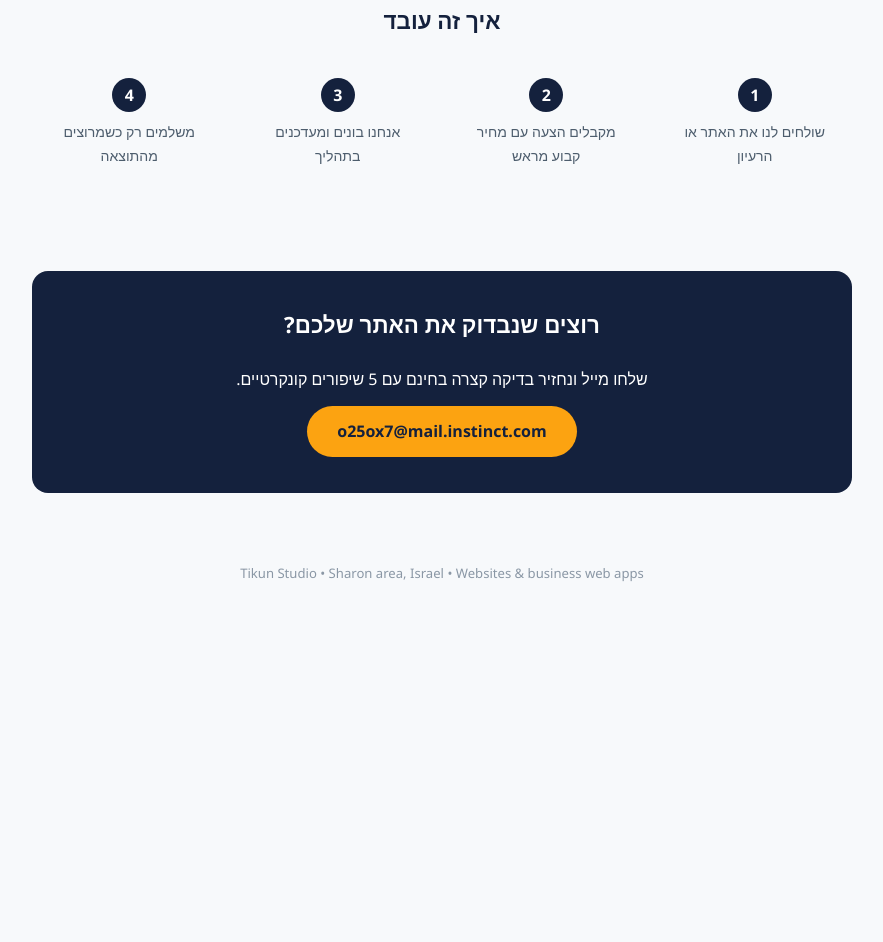
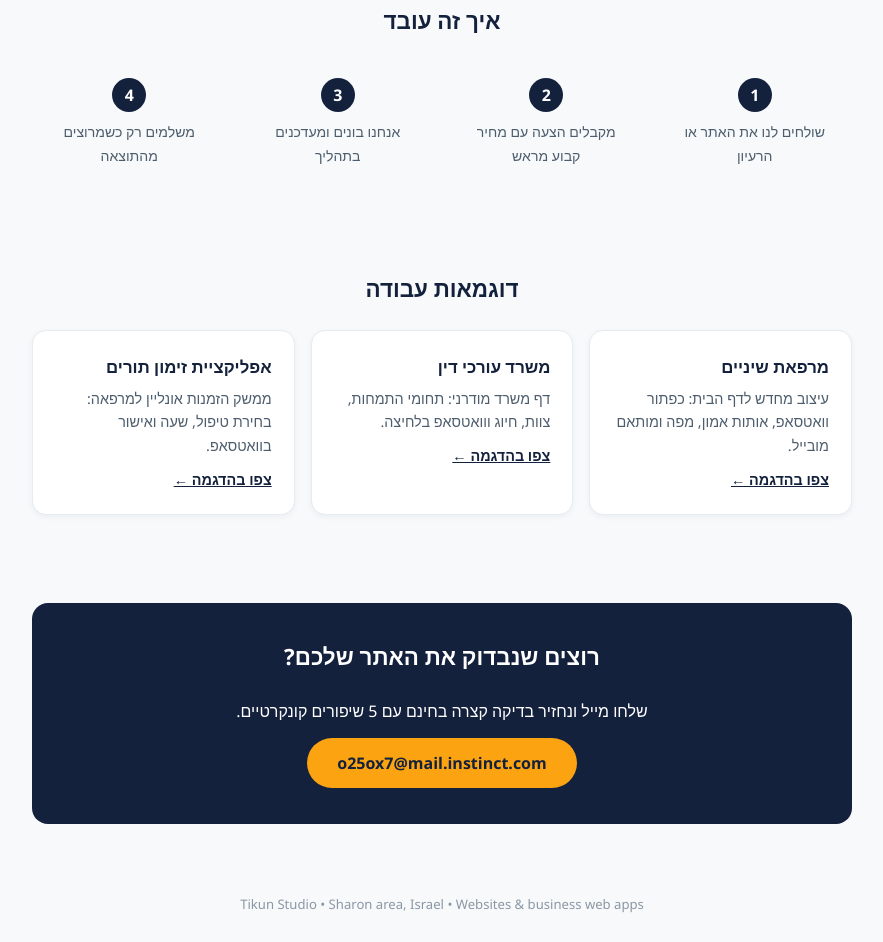
Before and after one commit to tikun-studio/tikun-studio.github.io, a plain HTML site: page index.html in a window 1280 px wide. Shown: the part 707-1649 px from the top of the page, without its empty margins (198-1081 px from the left). Before the commit the page ends 1317 px from the top, so only its background shows below. Drawn offline with Linux system fonts and the light colour scheme.

Commit message:
link demos from landing

```diff
--- a/index.html
+++ b/index.html
@@ -72,6 +72,30 @@
   </div>
 </section>
 
+
+<section>
+  <div class="wrap">
+    <h2>דוגמאות עבודה</h2>
+    <div class="cards">
+      <div class="card">
+        <h3>מרפאת שיניים</h3>
+        <p>עיצוב מחדש לדף הבית: כפתור וואטסאפ, אותות אמון, מפה ומותאם מובייל.</p>
+        <p style="margin-top:10px"><a href="https://tikun-studio.github.io/demos/smile-center/" style="color:#14213d;font-weight:700">צפו בהדגמה ←</a></p>
+      </div>
+      <div class="card">
+        <h3>משרד עורכי דין</h3>
+        <p>דף משרד מודרני: תחומי התמחות, צוות, חיוג ווואטסאפ בלחיצה.</p>
+        <p style="margin-top:10px"><a href="https://tikun-studio.github.io/demos/zn-law/" style="color:#14213d;font-weight:700">צפו בהדגמה ←</a></p>
+      </div>
+      <div class="card">
+        <h3>אפליקציית זימון תורים</h3>
+        <p>ממשק הזמנות אונליין למרפאה: בחירת טיפול, שעה ואישור בוואטסאפ.</p>
+        <p style="margin-top:10px"><a href="https://tikun-studio.github.io/demos/rivka-lev/" style="color:#14213d;font-weight:700">צפו בהדגמה ←</a></p>
+      </div>
+    </div>
+  </div>
+</section>
+
 <section>
   <div class="wrap">
     <div class="contact">
```
